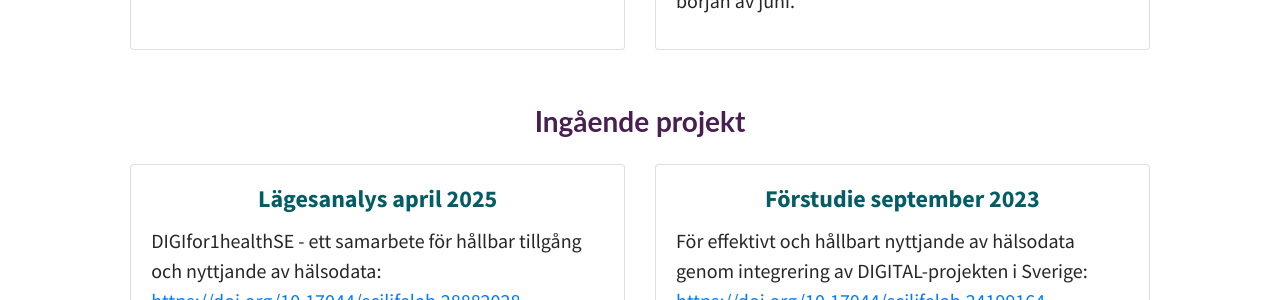
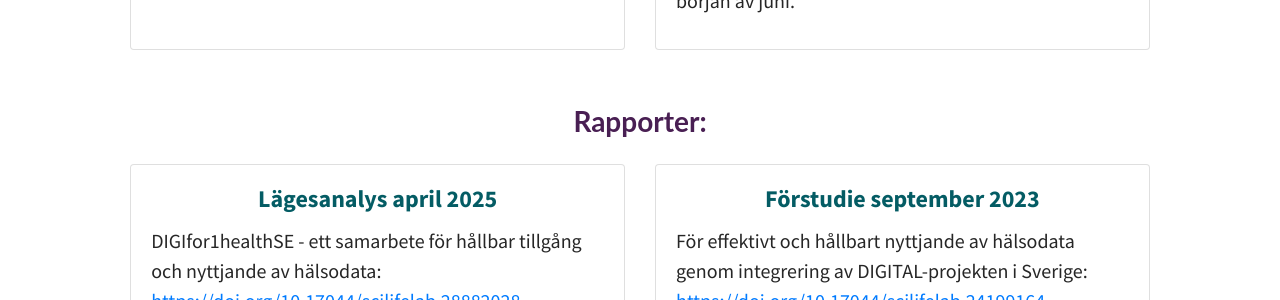
Before and after one commit to ScilifelabDataCentre/DIGIfor1Health_web, a Jekyll site: the page built from pages/outputs.md, in a window 1280 px wide. Shown: the part 925-1225 px from the top of the page. Built offline with Jekyll 4.4.1, drawn with Linux system fonts in a browser that asks for light colours; a script that is not in the unit is left out; comment, search, counter and statistics services are not loaded.

Commit message:
Update outputs.md

```diff
--- a/pages/outputs.md
+++ b/pages/outputs.md
@@ -64,7 +64,7 @@ Program och Registreringsinformation kommer i början av juni. </p>
 </div>
 <!-- /.container -->
 <p style="text-align: center;">
-<h2 style="text-align: center; font-weight: bold; font-size: calc(1em + 6pt); font-family: 'Lato', sans-serif; color: #491F53;">Ingående projekt</h2>
+<h2 style="text-align: center; font-weight: bold; font-size: calc(1em + 6pt); font-family: 'Lato', sans-serif; color: #491F53;">Rapporter:</h2>
 
 </p>
 
@@ -105,6 +105,8 @@ Rapporten var framtagen som ett underlag för redovisning till finansiären samt
 
   </div>
   <!-- /.row -->
+
+
 <style>
 .mind-map-container {
     position: relative;
```
